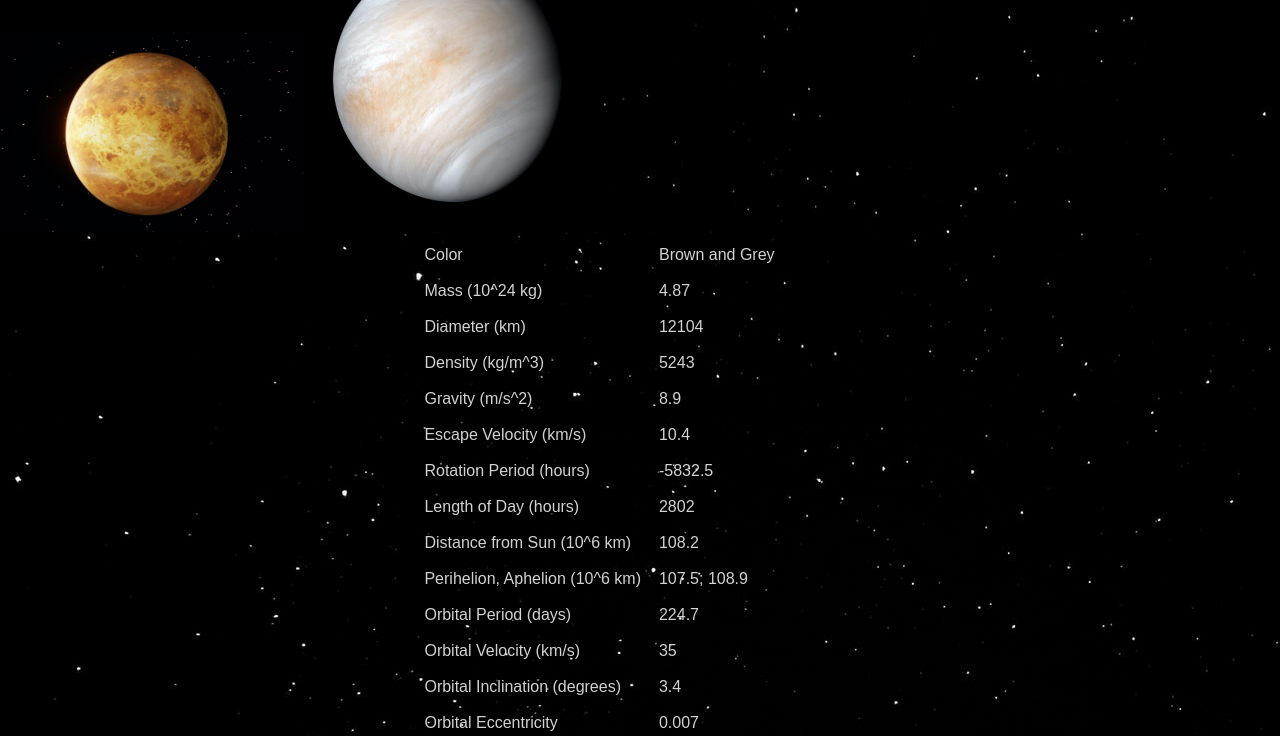
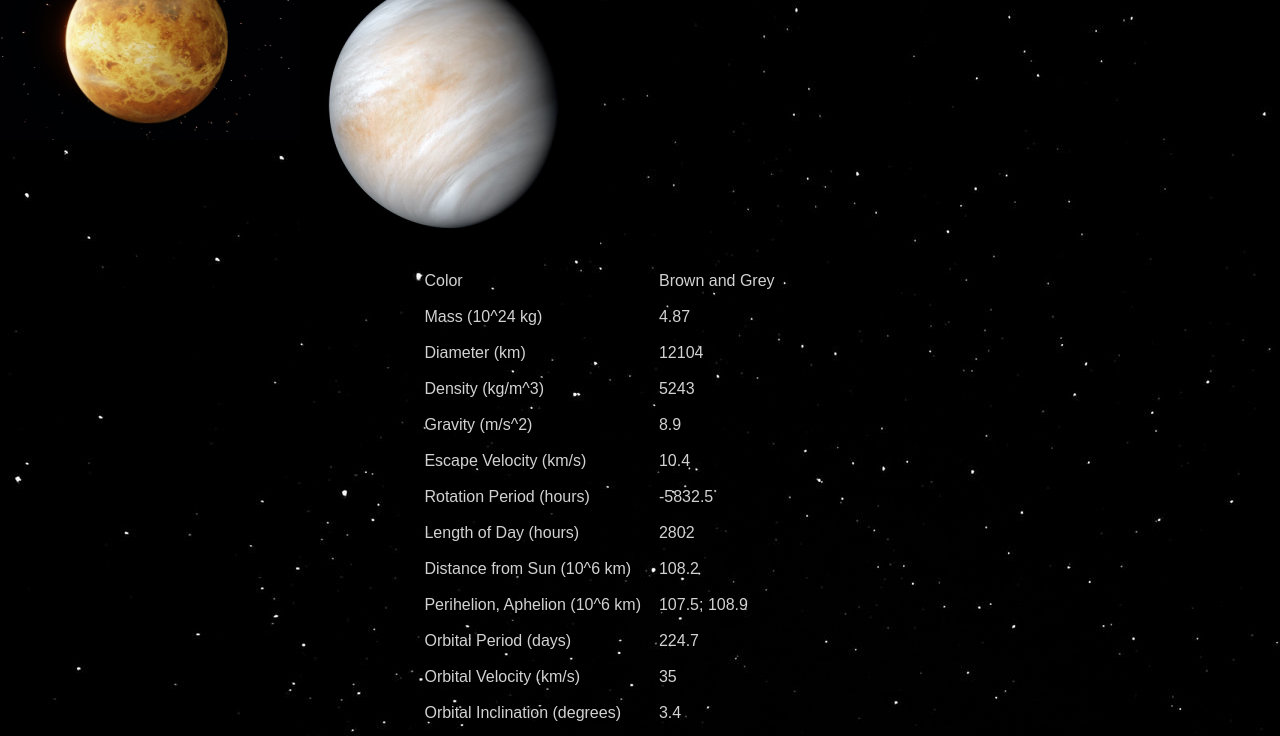
Before and after one commit to darvr1/Solar-System-Data-Visualization, a plain HTML site: page public/planets/venus.html in a window 1280 px wide. Shown: the part 279-1015 px from the top of the page. Drawn offline with Linux system fonts and the light colour scheme; a web font is replaced by a local one.

Commit message:
playing around with formatting venus img in .css

```diff
--- a/public/planets/venus.html
+++ b/public/planets/venus.html
@@ -32,8 +32,11 @@
         </header>
         <h2>The chart below provides information about planet Venus</h2>
         <br>
-        <img src="../images/Venus-1.jpg" width="300">
-        <img src="../images/Venus-2.jpg" width="300">
+        <div class="column">
+        <img src="../images/Venus-1.jpg" width="300" id="venus">
+        <br>
+        <img src="../images/Venus-2.jpg" width="300" id="Venus-2">
+    </div>
         <table>
             <tr>
                 <td>Color</td>
--- a/public/style.css
+++ b/public/style.css
@@ -249,3 +249,16 @@ tr, td{
     padding: 8px;
     text-align: left;
 }
+
+/*Venus images*/
+#venus{
+    float: left;
+}
+#venus-2{
+    float: left;
+}
+.column img{
+    margin-top: 8px;
+    vertical-align: left
+    ;
+}
```
